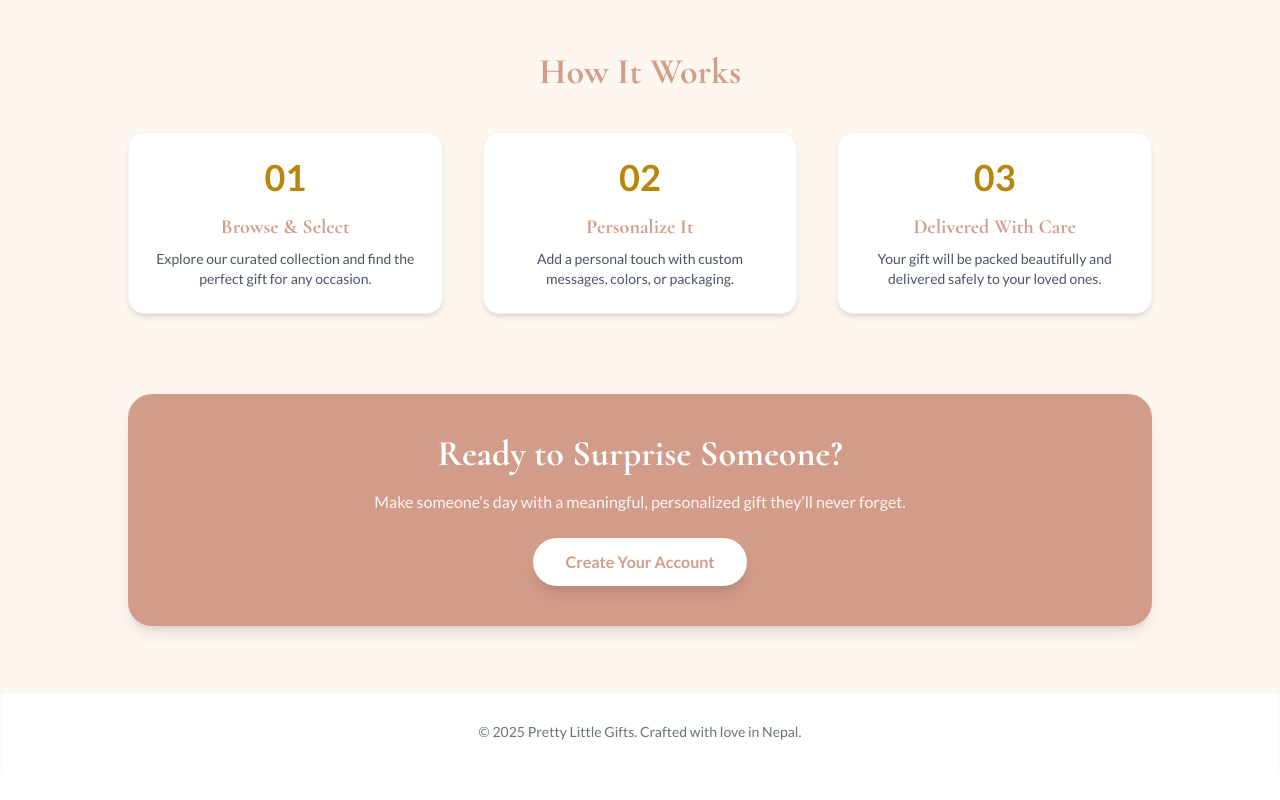
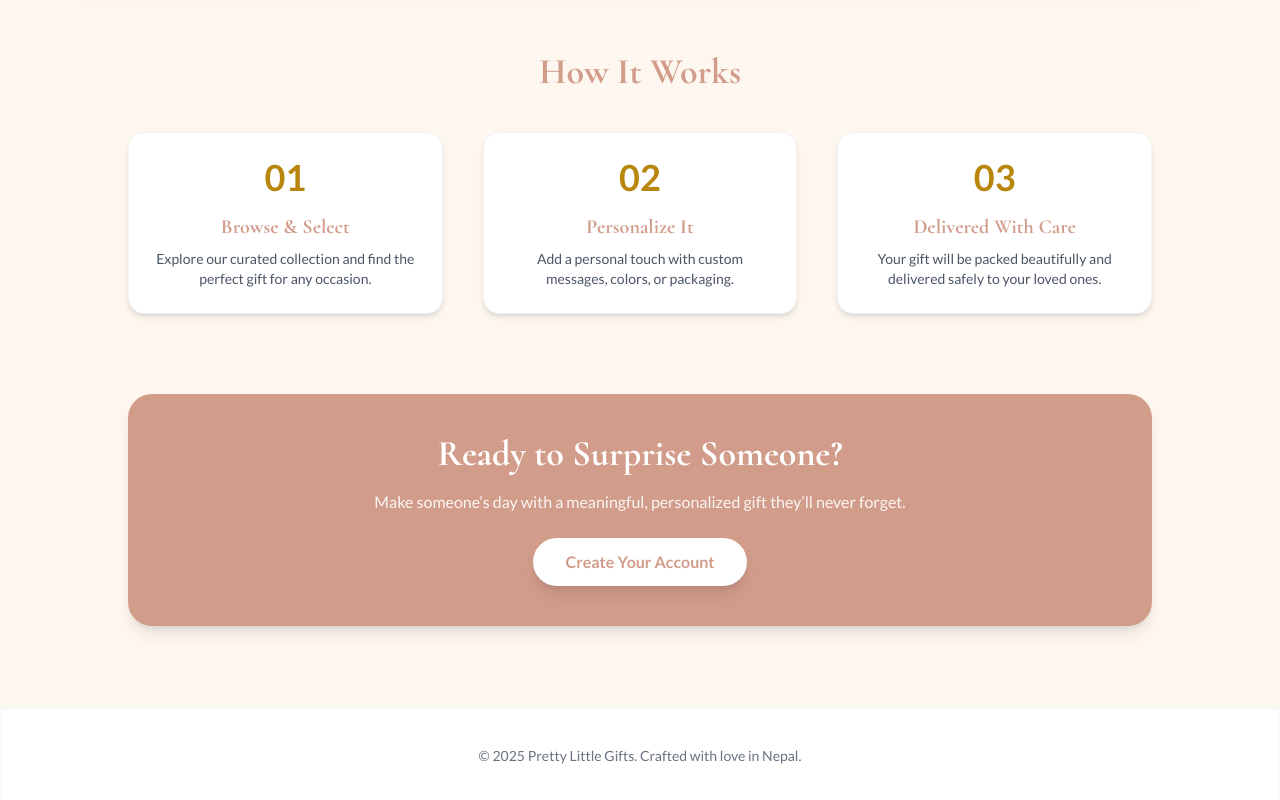
Before and after one commit to ArpanUpreti1/PrettyLittleGIfts, a React (Vite) app: page / in a window 1280 px wide. Shown: the part 1309-2109 px from the top of the page. Before the commit the page ends 2083 px from the top, so only its background shows below. Built offline with nearby package versions, Linux system fonts and the light colour scheme; no server answers.

Commit message:
style(footer): increase padding and top margin of footer layout

```diff
--- a/src/assets/components/Footer.jsx
+++ b/src/assets/components/Footer.jsx
@@ -1,6 +1,6 @@
 import React from 'react';
 const Footer = () => (
-  <footer className="p-4 md:p-8 bg-white shadow-inner mt-12">
+  <footer className="p-6 md:p-10 bg-white shadow-inner mt-16">
     <div className="container mx-auto text-center text-sm font-body text-gray-500">
       <p>&copy; {new Date().getFullYear()} Pretty Little Gifts. Crafted with love in Nepal.</p>
     </div>
```
